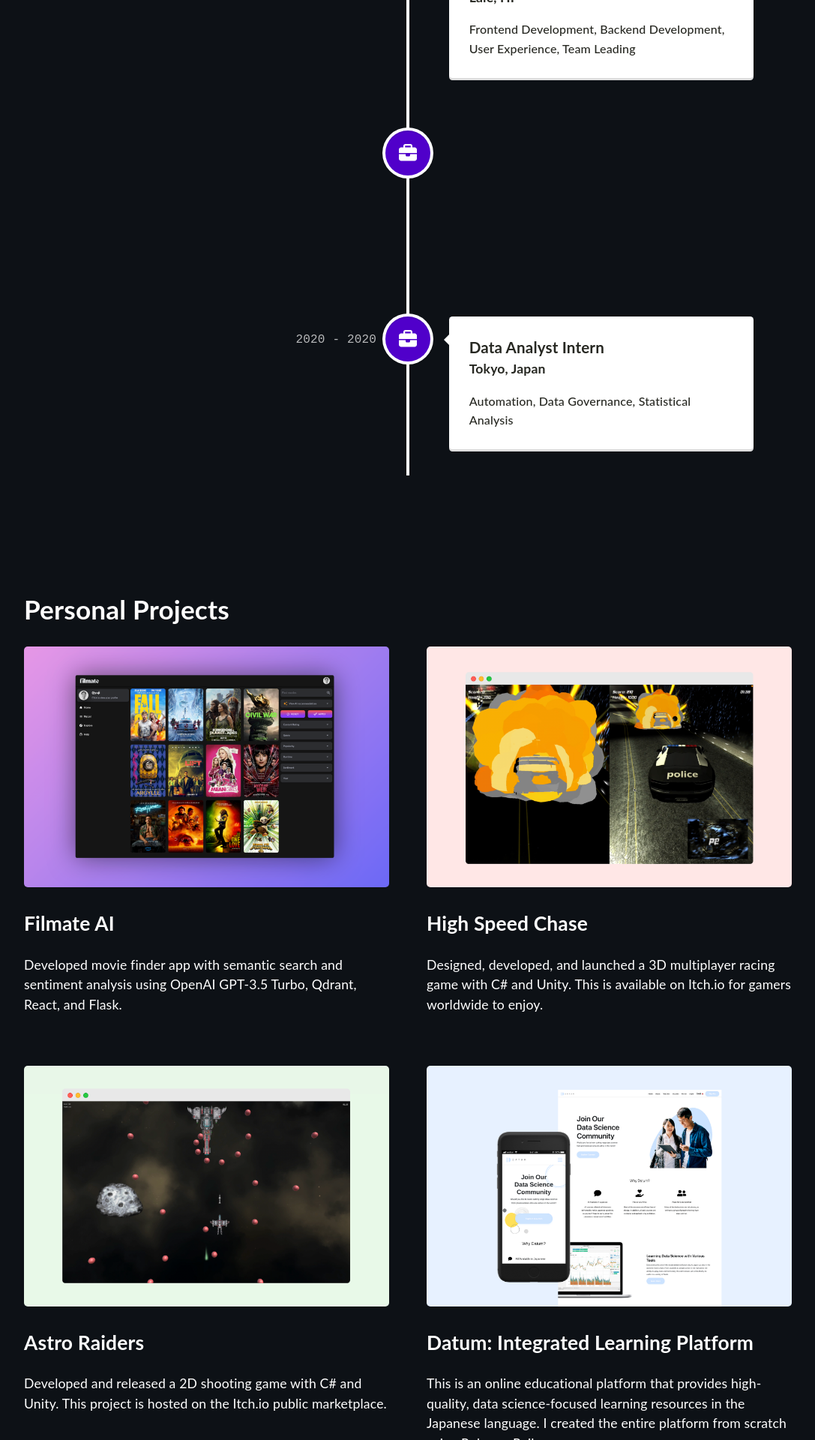
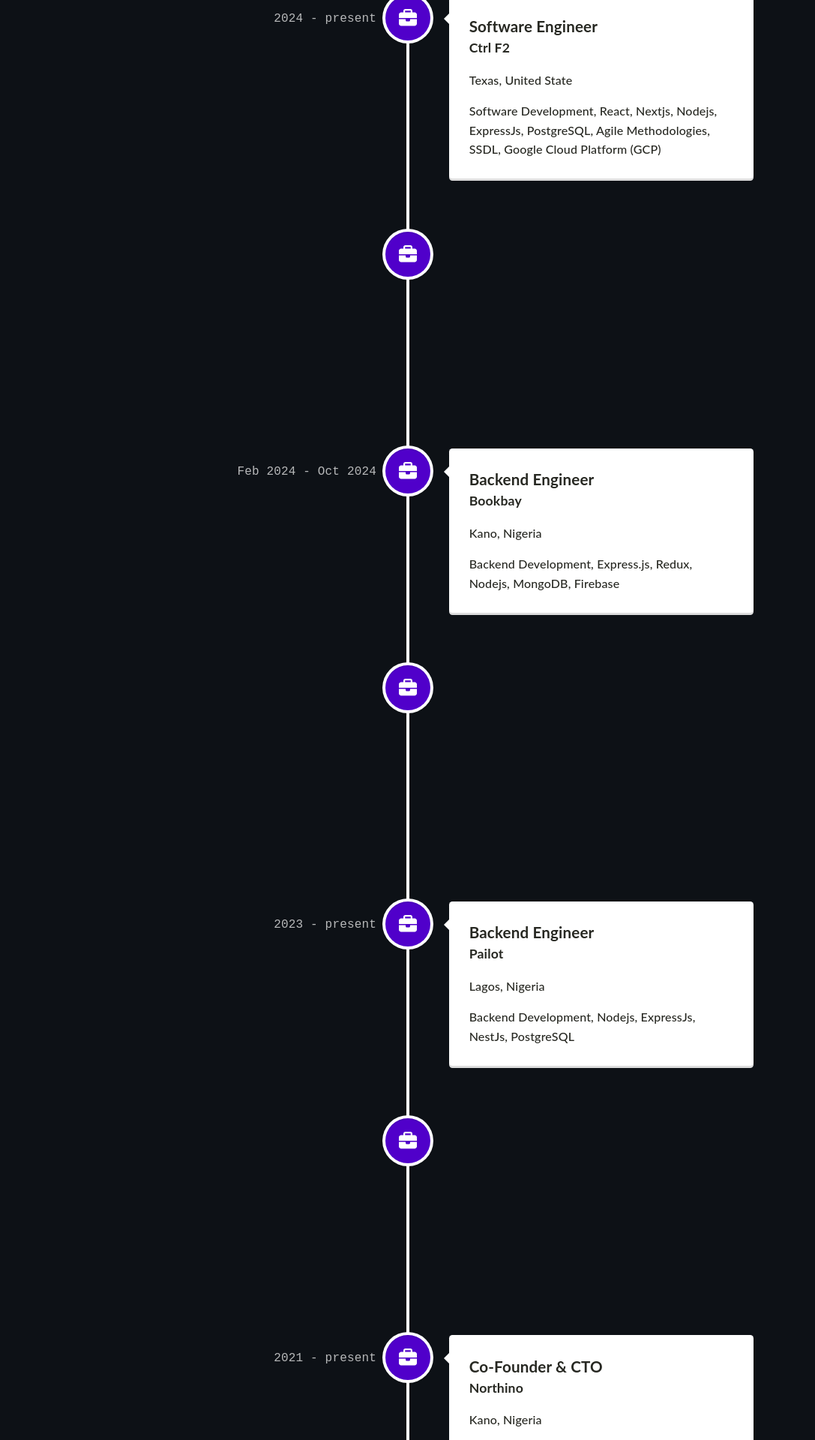
Before and after one commit to Saneeitas/portfolio-v2, a React (Create React App) app: page / in a window 1280 px wide. Shown: the part 2080-4000 px from the top of the page at 75% size, without its empty margins (96-1183 px from the left). Built offline with nearby package versions, Linux system fonts and the light colour scheme.

Commit message:
added work experience

```diff
--- a/src/components/Timeline.tsx
+++ b/src/components/Timeline.tsx
@@ -10,56 +10,141 @@
   return (
     <div id="history">
       <div className="items-container">
-        <h1>Career History</h1>
+        <h1>Work Experience</h1>
         <VerticalTimeline>
           <VerticalTimelineElement
             className="vertical-timeline-element--work"
             contentStyle={{ background: 'white', color: 'rgb(39, 40, 34)' }}
             contentArrowStyle={{ borderRight: '7px solid  white' }}
-            date="2022 - present"
+            date="2024 - present"
             iconStyle={{ background: '#5000ca', color: 'rgb(39, 40, 34)' }}
             icon={<FontAwesomeIcon icon={faBriefcase} />}
           >
-            <h3 className="vertical-timeline-element-title">Technology Consultant</h3>
-            <h4 className="vertical-timeline-element-subtitle">Dallas, TX</h4>
+            <h3 className="vertical-timeline-element-title">AI Software Engineer</h3>
+            <h4 className="vertical-timeline-element-subtitle">Northino</h4>
+            <p className="vertical-timeline-element-subtitle">Kano, Nigeria</p>
             <p>
-              Full-stack Web Development, GenAI/LLM, Project Management, Business Development
+            Python, PyTourch, Tensorflow Artificial Intelligence (AI), Natural Language Processing (NLP)
             </p>
           </VerticalTimelineElement>
           <VerticalTimelineElement
             className="vertical-timeline-element--work"
-            date="2020 - 2022"
+            contentStyle={{ background: 'white', color: 'rgb(39, 40, 34)' }}
+            contentArrowStyle={{ borderRight: '7px solid  white' }}
+            date="2024 - present"
             iconStyle={{ background: '#5000ca', color: 'rgb(39, 40, 34)' }}
             icon={<FontAwesomeIcon icon={faBriefcase} />}
           >
-            <h3 className="vertical-timeline-element-title">Full Stack Engineer</h3>
-            <h4 className="vertical-timeline-element-subtitle">Laie, HI</h4>
+            <h3 className="vertical-timeline-element-title">Software Engineer</h3>
+            <h4 className="vertical-timeline-element-subtitle">Ctrl F2</h4>
+            <p className="vertical-timeline-element-subtitle">Texas, United State</p>
             <p>
-              Frontend Development, Backend Development, User Experience, Team Leading
+            Software Development, React, Nextjs, Nodejs, ExpressJs, PostgreSQL, Agile Methodologies, SSDL, Google Cloud Platform (GCP)
             </p>
           </VerticalTimelineElement>
           <VerticalTimelineElement
             className="vertical-timeline-element--work"
-            date="2021 - 2021"
+            contentStyle={{ background: 'white', color: 'rgb(39, 40, 34)' }}
+            contentArrowStyle={{ borderRight: '7px solid  white' }}
+            date="May 2024 - Aug 2024"
             iconStyle={{ background: '#5000ca', color: 'rgb(39, 40, 34)' }}
             icon={<FontAwesomeIcon icon={faBriefcase} />}
           >
-            <h3 className="vertical-timeline-element-title">Staff Engineer Intern</h3>
-            <h4 className="vertical-timeline-element-subtitle">Laie, HI</h4>
+            <h3 className="vertical-timeline-element-title">Backend Development Intern</h3>
+            <h4 className="vertical-timeline-element-subtitle">FlexiSAF Edusoft</h4>
+            <p className="vertical-timeline-element-subtitle">Kano, Nigeria</p>
             <p>
-              Full-stack Development, API Development, User Experience
+            Backend Development, Java, Spring, JUnit, PostgreSQL
             </p>
           </VerticalTimelineElement>
           <VerticalTimelineElement
             className="vertical-timeline-element--work"
-            date="2020 - 2020"
+            contentStyle={{ background: 'white', color: 'rgb(39, 40, 34)' }}
+            contentArrowStyle={{ borderRight: '7px solid  white' }}
+            date="Feb 2024 - Oct 2024"
             iconStyle={{ background: '#5000ca', color: 'rgb(39, 40, 34)' }}
             icon={<FontAwesomeIcon icon={faBriefcase} />}
           >
-            <h3 className="vertical-timeline-element-title">Data Analyst Intern</h3>
-            <h4 className="vertical-timeline-element-subtitle">Tokyo, Japan</h4>
+            <h3 className="vertical-timeline-element-title">Backend Engineer</h3>
+            <h4 className="vertical-timeline-element-subtitle">Bookbay</h4>
+            <p className="vertical-timeline-element-subtitle">Kano, Nigeria</p>
             <p>
-              Automation, Data Governance, Statistical Analysis
+            Backend Development, Express.js, Redux,  Nodejs, MongoDB, Firebase
+            </p>
+          </VerticalTimelineElement>
+          <VerticalTimelineElement
+            className="vertical-timeline-element--work"
+            contentStyle={{ background: 'white', color: 'rgb(39, 40, 34)' }}
+            contentArrowStyle={{ borderRight: '7px solid  white' }}
+            date="2023 - present"
+            iconStyle={{ background: '#5000ca', color: 'rgb(39, 40, 34)' }}
+            icon={<FontAwesomeIcon icon={faBriefcase} />}
+          >
+            <h3 className="vertical-timeline-element-title">Lead Software Engineer</h3>
+            <h4 className="vertical-timeline-element-subtitle">Northino</h4>
+            <p className="vertical-timeline-element-subtitle">Kano, Nigeria</p>
+            <p>
+            Software Development, Project Management, Security Best Practices, Cloud Platform, Nodejs, Express, MongoDB
+            </p>
+          </VerticalTimelineElement>
+          <VerticalTimelineElement
+            className="vertical-timeline-element--work"
+            contentStyle={{ background: 'white', color: 'rgb(39, 40, 34)' }}
+            contentArrowStyle={{ borderRight: '7px solid  white' }}
+            date="2023 - present"
+            iconStyle={{ background: '#5000ca', color: 'rgb(39, 40, 34)' }}
+            icon={<FontAwesomeIcon icon={faBriefcase} />}
+          >
+            <h3 className="vertical-timeline-element-title">Backend Engineer</h3>
+            <h4 className="vertical-timeline-element-subtitle">Pailot</h4>
+            <p className="vertical-timeline-element-subtitle">Lagos, Nigeria</p>
+            <p>
+            Backend Development, Nodejs, ExpressJs, NestJs, PostgreSQL
+            </p>
+          </VerticalTimelineElement>
+          <VerticalTimelineElement
+            className="vertical-timeline-element--work"
+            contentStyle={{ background: 'white', color: 'rgb(39, 40, 34)' }}
+            contentArrowStyle={{ borderRight: '7px solid  white' }}
+            date="2022 - 2023"
+            iconStyle={{ background: '#5000ca', color: 'rgb(39, 40, 34)' }}
+            icon={<FontAwesomeIcon icon={faBriefcase} />}
+          >
+            <h3 className="vertical-timeline-element-title">Backend Development Facilitator</h3>
+            <h4 className="vertical-timeline-element-subtitle">GDSC</h4>
+            <p className="vertical-timeline-element-subtitle">Katsina, Nigeria</p>
+            <p>
+            MySQL, PHP, Technology Leadership,Team Building, Public Speaking
+            </p>
+          </VerticalTimelineElement>
+          <VerticalTimelineElement
+            className="vertical-timeline-element--work"
+            contentStyle={{ background: 'white', color: 'rgb(39, 40, 34)' }}
+            contentArrowStyle={{ borderRight: '7px solid  white' }}
+            date="2021 - present"
+            iconStyle={{ background: '#5000ca', color: 'rgb(39, 40, 34)' }}
+            icon={<FontAwesomeIcon icon={faBriefcase} />}
+          >
+            <h3 className="vertical-timeline-element-title">Co-Founder & CTO</h3>
+            <h4 className="vertical-timeline-element-subtitle">Northino</h4>
+            <p className="vertical-timeline-element-subtitle">Kano, Nigeria</p>
+            <p>
+            Product Development, Teamwork, Networking, Leadership, Project Managment
+            </p>
+          </VerticalTimelineElement>
+          <VerticalTimelineElement
+            className="vertical-timeline-element--work"
+            contentStyle={{ background: 'white', color: 'rgb(39, 40, 34)' }}
+            contentArrowStyle={{ borderRight: '7px solid  white' }}
+            date="2016 - 2022"
+            iconStyle={{ background: '#5000ca', color: 'rgb(39, 40, 34)' }}
+            icon={<FontAwesomeIcon icon={faBriefcase} />}
+          >
+            <h3 className="vertical-timeline-element-title">Founder & Lead Graphic Designer</h3>
+            <h4 className="vertical-timeline-element-subtitle">BHC Designs</h4>
+            <p className="vertical-timeline-element-subtitle">Kano, Nigeria</p>
+            <p>
+            Adobe Photoshop, Image Design, CorelDRAW, Photoshop cs6
             </p>
           </VerticalTimelineElement>
         </VerticalTimeline>
```
